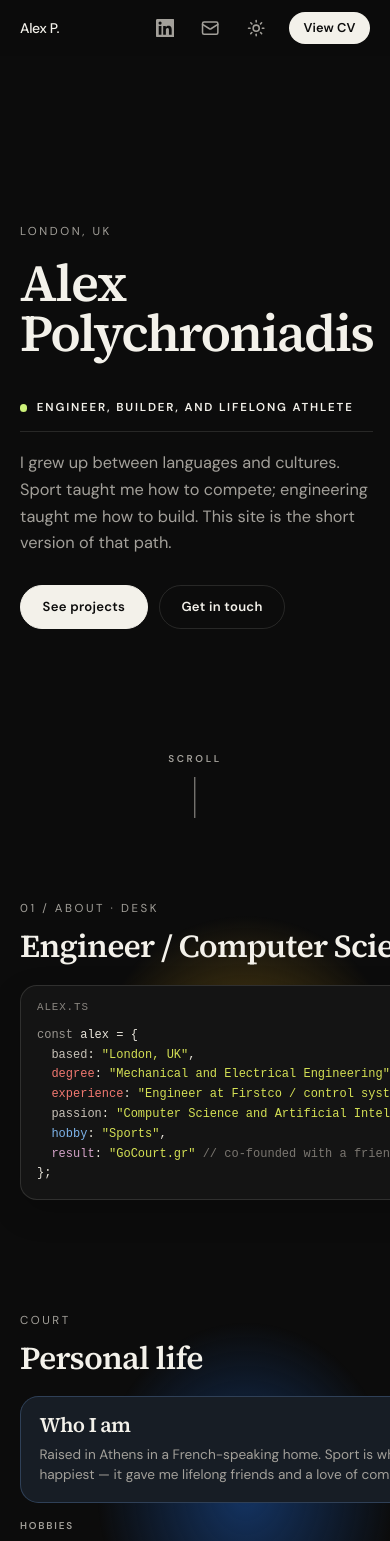
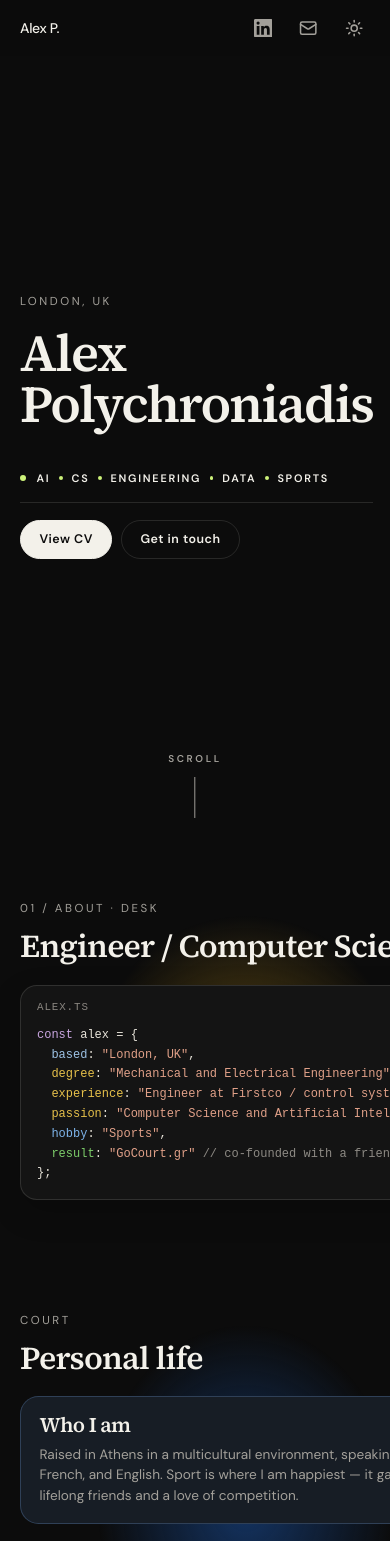
Before and after one commit to alexplds/personal-website, a Next.js app: page / in a window 390 px wide. Shown: the top 1541 px of the page. Built offline with nearby package versions, Linux system fonts and the light colour scheme.

Commit message:
Remove the phone number and tighten the hero and contact.

```diff
--- a/app/cv/page.tsx
+++ b/app/cv/page.tsx
@@ -24,10 +24,6 @@ export default function CVPage() {
         <p className="mt-3 text-sm">
           <a className="underline underline-offset-4" href={`mailto:${content.email}`}>
             {content.email}
-          </a>
-          {" · "}
-          <a className="underline underline-offset-4" href={content.phoneHref}>
-            {content.phone}
           </a>
           {" · "}
           <a
--- a/app/globals.css
+++ b/app/globals.css
@@ -157,28 +157,6 @@
   height: 1.15rem;
 }
 
-.header-cv {
-  display: inline-flex;
-  align-items: center;
-  justify-content: center;
-  height: 2rem;
-  margin-left: 0.2rem;
-  padding: 0 0.9rem;
-  border: 0;
-  border-radius: 999px;
-  background: var(--foreground);
-  color: var(--background);
-  font-size: 0.8rem;
-  font-weight: 550;
-  letter-spacing: 0.01em;
-  text-decoration: none;
-  white-space: nowrap;
-}
-
-.header-cv:hover {
-  opacity: 0.86;
-}
-
 .page-wrap {
   width: 100%;
   max-width: 104rem;
@@ -390,26 +368,48 @@
 }
 
 .hero-aside {
-  max-width: 30rem;
+  width: min(100%, 28rem);
 }
 
 .hero-role {
   display: flex;
+  flex-wrap: wrap;
   align-items: center;
-  gap: 0.6rem;
+  gap: 0.45rem 0;
   margin: 0;
-  padding-bottom: 0.9rem;
+  padding-bottom: 1rem;
   border-bottom: 1px solid var(--border);
-  font-size: 0.72rem;
+  font-size: 0.68rem;
   font-weight: 600;
   letter-spacing: 0.16em;
   text-transform: uppercase;
+  color: var(--foreground);
+}
+
+.hero-role-part {
+  display: inline-flex;
+  align-items: center;
+}
+
+.hero-role-part + .hero-role-part::before {
+  content: "";
+  width: 0.22rem;
+  height: 0.22rem;
+  margin-inline: 0.55rem;
+  flex-shrink: 0;
+  border-radius: 999px;
+  background: #8aa322;
+}
+
+.dark .hero-role-part + .hero-role-part::before {
+  background: #cdf27a;
 }
 
 .hero-role::before {
   content: "";
-  width: 0.45rem;
-  height: 0.45rem;
+  width: 0.38rem;
+  height: 0.38rem;
+  margin-right: 0.65rem;
   flex-shrink: 0;
   border-radius: 999px;
   background: #8aa322;
@@ -429,8 +429,15 @@
 .hero-actions {
   display: flex;
   flex-wrap: wrap;
-  gap: 0.7rem;
-  margin-top: 1.75rem;
+  gap: 0.55rem;
+  margin-top: 1.05rem;
+}
+
+.hero-actions .cta-pill {
+  height: 2.45rem;
+  padding: 0 1.15rem;
+  font-size: 0.78rem;
+  letter-spacing: 0.04em;
 }
 
 .hero-scroll {
@@ -483,7 +490,8 @@
 
   .hero-aside {
     justify-self: end;
-    padding-bottom: 0.6rem;
+    width: min(100%, 32rem);
+    padding-bottom: 0.35rem;
   }
 }
 
@@ -527,11 +535,11 @@
 }
 
 .intro-kw {
-  color: #6e6a64;
+  color: #7a4e86;
 }
 
 .intro-key-based {
-  color: #3d3b38;
+  color: #3d5f86;
 }
 
 .intro-key-desk {
@@ -546,8 +554,16 @@
   color: #8a4a7a;
 }
 
+.intro-key-yellow {
+  color: #a68412;
+}
+
+.intro-key-green {
+  color: #2f6b3c;
+}
+
 .intro-str {
-  color: #6b7a12;
+  color: #b85c38;
 }
 
 .intro-cmt {
@@ -566,11 +582,11 @@
 }
 
 .dark .intro-kw {
-  color: #9a9690;
+  color: #c9a6e0;
 }
 
 .dark .intro-key-based {
-  color: #c8c2b8;
+  color: #9ec3e6;
 }
 
 .dark .intro-key-desk {
@@ -585,12 +601,20 @@
   color: #d4a3c8;
 }
 
+.dark .intro-key-yellow {
+  color: #e6c04a;
+}
+
+.dark .intro-key-green {
+  color: #7dce6a;
+}
+
 .dark .intro-str {
-  color: #d4e054;
+  color: #e0a088;
 }
 
 .dark .intro-cmt {
-  color: #7a7670;
+  color: #8d8a84;
 }
 
 @media (max-width: 639px) {
@@ -1812,20 +1836,99 @@
   }
 }
 
+.experience-item-compact {
+  gap: 0.55rem;
+  padding-block: 1.35rem 1.5rem;
+}
+
+.experience-item-compact .experience-role {
+  font-size: clamp(1.25rem, 2vw, 1.55rem);
+}
+
+.experience-split {
+  display: grid;
+  gap: 1.25rem;
+  margin-top: 0.85rem;
+}
+
+.experience-split-role {
+  margin: 0.15rem 0 0;
+  font-size: 0.82rem;
+  color: var(--muted-foreground);
+}
+
+.experience-item-compact .experience-org {
+  margin-top: 0;
+  font-size: 0.92rem;
+}
+
+.experience-item-compact .experience-bullets {
+  gap: 0.3rem;
+  margin-top: 0.45rem;
+  font-size: 0.88rem;
+  line-height: 1.55;
+}
+
+@media (min-width: 720px) {
+  .experience-split {
+    grid-template-columns: 1fr 1fr;
+    gap: 1.75rem;
+  }
+}
+
 .contact {
-  padding-block: clamp(4.5rem, 9vw, 8rem);
-}
-
-.contact-grid {
+  padding-block: clamp(3rem, 6vw, 4.5rem) clamp(2.5rem, 5vw, 3.5rem);
+}
+
+.contact-title {
+  margin: 0.55rem 0 0;
+  font-size: clamp(2rem, 4vw, 3rem);
+  line-height: 1.05;
+  letter-spacing: -0.03em;
+}
+
+.contact-list {
   display: grid;
-  gap: 2.5rem;
-}
-
-@media (min-width: 1024px) {
-  .contact-grid {
-    grid-template-columns: minmax(0, 1.2fr) minmax(0, 1fr);
-    align-items: end;
-    gap: 4rem;
+  gap: 1.15rem;
+  margin: 1.6rem 0 0;
+}
+
+.contact-list dt {
+  margin: 0;
+  font-size: 0.68rem;
+  font-weight: 600;
+  letter-spacing: 0.14em;
+  text-transform: uppercase;
+  color: var(--muted-foreground);
+}
+
+.contact-list dd {
+  margin: 0.3rem 0 0;
+  font-size: 0.95rem;
+}
+
+.contact-list a {
+  color: inherit;
+  text-decoration: none;
+}
+
+.contact-list a:hover {
+  text-decoration: underline;
+  text-underline-offset: 4px;
+}
+
+.contact-actions {
+  display: flex;
+  flex-wrap: wrap;
+  gap: 0.6rem;
+  margin-top: 1.4rem;
+}
+
+@media (min-width: 800px) {
+  .contact-list {
+    grid-template-columns: repeat(2, minmax(0, 1fr));
+    gap: 2rem;
+    max-width: 42rem;
   }
 }
 
--- a/components/intro-code.tsx
+++ b/components/intro-code.tsx
@@ -16,17 +16,17 @@ export function IntroCode() {
           <span className="intro-str">&quot;{content.location}&quot;</span>
           {",\n"}
           {"  "}
-          <span className="intro-key intro-key-desk">degree</span>
+          <span className="intro-key intro-key-yellow">degree</span>
           {": "}
           <span className="intro-str">&quot;Mechanical and Electrical Engineering&quot;</span>
           {",\n"}
           {"  "}
-          <span className="intro-key intro-key-desk">experience</span>
+          <span className="intro-key intro-key-yellow">experience</span>
           {": "}
           <span className="intro-str">&quot;Engineer at Firstco / control systems&quot;</span>
           {",\n"}
           {"  "}
-          <span className="intro-key intro-key-based">passion</span>
+          <span className="intro-key intro-key-yellow">passion</span>
           {": "}
           <span className="intro-str">&quot;Computer Science and Artificial Intelligence&quot;</span>
           {",\n"}
@@ -36,7 +36,7 @@ export function IntroCode() {
           <span className="intro-str">&quot;Sports&quot;</span>
           {",\n"}
           {"  "}
-          <span className="intro-key intro-key-mix">result</span>
+          <span className="intro-key intro-key-green">result</span>
           {": "}
           <span className="intro-str">&quot;{gocourt?.title ?? "GoCourt.gr"}&quot;</span>
           {" "}
--- a/components/sections.tsx
+++ b/components/sections.tsx
@@ -29,11 +29,16 @@ export function HeroSection() {
           </h1>
         </div>
         <div className="hero-aside hero-in hero-in-3">
-          <p className="hero-role">{content.roleLine}</p>
-          <p className="hero-lead">{content.heroLead}</p>
+          <p className="hero-role">
+            {content.roleParts.map((part) => (
+              <span key={part} className="hero-role-part">
+                {part}
+              </span>
+            ))}
+          </p>
           <div className="hero-actions">
-            <a href="#projects" className="cta-pill">
-              See projects
+            <a href="/cv" className="cta-pill">
+              View CV
             </a>
             <a href="#contact" className="cta-pill cta-pill-ghost">
               Get in touch
@@ -51,47 +56,29 @@ export function HeroSection() {
 export function ContactSection() {
   return (
     <section id="contact" className="contact scroll-mt-20">
-      <div className="page-wrap contact-grid">
+      <div className="page-wrap">
         <Reveal>
           <p className="section-kicker">05 / Contact</p>
-          <h2 className="font-heading section-title">Say hello</h2>
-          <p className="mt-5 max-w-xl text-[15px] leading-relaxed text-muted-foreground">
-            If you want to talk sport, a product, or a role, email is the fastest path.
-          </p>
+          <h2 className="font-heading contact-title">Contact</h2>
         </Reveal>
-        <Reveal delay={90}>
-          <dl className="space-y-3 text-[15px]">
+        <Reveal delay={70}>
+          <dl className="contact-list">
             <div>
-              <dt className="text-xs tracking-wide text-muted-foreground uppercase">Email</dt>
+              <dt>Email</dt>
               <dd>
-                <a className="underline underline-offset-4" href={`mailto:${content.email}`}>
-                  {content.email}
-                </a>
+                <a href={`mailto:${content.email}`}>{content.email}</a>
               </dd>
             </div>
             <div>
-              <dt className="text-xs tracking-wide text-muted-foreground uppercase">Phone</dt>
+              <dt>LinkedIn</dt>
               <dd>
-                <a className="underline underline-offset-4" href={content.phoneHref}>
-                  {content.phone}
-                </a>
-              </dd>
-            </div>
-            <div>
-              <dt className="text-xs tracking-wide text-muted-foreground uppercase">LinkedIn</dt>
-              <dd>
-                <a
-                  className="underline underline-offset-4"
-                  href={content.linkedin}
-                  target="_blank"
-                  rel="noopener noreferrer"
-                >
+                <a href={content.linkedin} target="_blank" rel="noopener noreferrer">
                   {content.linkedinLabel}
                 </a>
               </dd>
             </div>
           </dl>
-          <div className="mt-6 flex flex-wrap gap-3">
+          <div className="contact-actions">
             <a href={`mailto:${content.email}`} className="cta-pill">
               Email me
             </a>
--- a/components/site-header.tsx
+++ b/components/site-header.tsx
@@ -1,4 +1,3 @@
-import Link from "next/link";
 import { Mail } from "lucide-react";
 import { content } from "@/lib/content";
 import { ThemeToggle } from "@/components/theme-toggle";
@@ -40,9 +39,6 @@ export function SiteHeader() {
             <Mail />
           </a>
           <ThemeToggle />
-          <Link href="/cv" className="header-cv">
-            View CV
-          </Link>
         </div>
       </div>
     </header>
--- a/lib/content.ts
+++ b/lib/content.ts
@@ -3,15 +3,14 @@ export const content = {
   shortName: "Alex P.",
   location: "London, UK",
   email: "Alexandros.polychroniadis@gmail.com",
-  phone: "[phone removed]",
-  phoneHref: "tel:[phone removed]",
   linkedin: "https://linkedin.com/in/alexpolychroniadis",
   linkedinLabel: "linkedin.com/in/alexpolychroniadis",
-  roleLine: "Engineer, builder, and lifelong athlete",
+  roleLine: "AI · CS · Engineering · Data · Sports",
+  roleParts: ["AI", "CS", "Engineering", "Data", "Sports"],
   intersection:
     "GoCourt is where my two passions meet: computer science and sport. Playing racquet sports regularly in Greece, I kept running into the same problem — you could not simply book a court for the hour you wanted. It was phone calls, guesswork, and hoping the fifth club you called had a court free. That gap is why I co-founded gocourt.gr with a friend. Talking to clubs, we found we could be just as useful to them, so we built an owner dashboard that helps with their everyday tasks and needs. It is now live in pilot with clubs around Athens, and the goal stays simple: less time arranging a game, more time playing it.",
   heroLead:
-    "I grew up between languages and cultures. Sport taught me how to compete; engineering taught me how to build. This site is the short version of that path.",
+    "Raised in Athens between Greek, French, and English. I study engineering at Bath, and I have played sport at a high level since I was a child.",
   story: [
     {
       id: "home",
@@ -71,6 +70,28 @@ export const content = {
       bullets: [
         "Worked with clients and engineering on marine equipment (motors, generators, cranes), turning customer asks into clear technical offers.",
         "Built priced proposals in CAT and Palfinger and supported a large shipboard install from drawings.",
+      ],
+    },
+  ],
+  earlyInternships: [
+    {
+      org: "pH7 Advertising",
+      role: "Client service intern",
+      period: "June 2023",
+      place: "Athens",
+      bullets: [
+        "Sat in on client meetings, built presentations, and helped run projects and social media for multinational brands.",
+        "Helped organise a staff and partner event for Unilever Hellas.",
+      ],
+    },
+    {
+      org: "Atlético Madrid camp",
+      role: "Coach",
+      period: "July 2023",
+      place: "Athens",
+      bullets: [
+        "Coached under-10s and settled arguments between the kids.",
+        "Spotted players for academy trials in Spain.",
       ],
     },
   ],
@@ -195,7 +216,7 @@ export const content = {
   ],
   sports: {
     quote: "Who I am",
-    body: "Raised in Athens in a French-speaking home. Sport is where I am happiest — it gave me lifelong friends and a love of competition.",
+    body: "Raised in Athens in a multicultural environment, speaking Greek, French, and English. Sport is where I am happiest — it gave me lifelong friends and a love of competition.",
   },
   hobbies: [
     { id: "football", label: "Football" },
@@ -227,7 +248,7 @@ export const content = {
     { label: "Git/GitHub", icon: "git" },
     { label: "GitHub Actions", icon: "githubactions" },
     { label: "Cloudflare", icon: "cloudflare" },
-    { label: "Google Maps", icon: "googlemaps" },
+    { label: "Google Maps API", icon: "googlemaps" },
     { label: "Claude Code", icon: "claude" },
     { label: "Cursor", icon: "cursor" },
   ],
```
Also changed, not shown: components/experience.tsx (+24 -0 lines).
